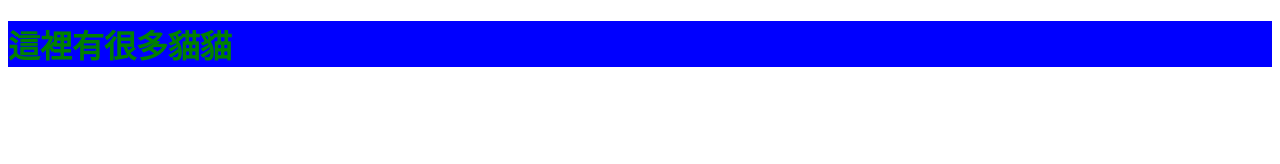
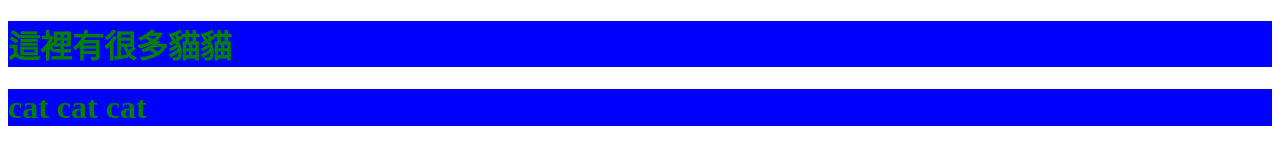
Before and after one commit to JCxYIS/ncugcGit, a plain HTML site: page index.html in a window 1280 px wide. Drawn offline with Linux system fonts and the light colour scheme.

Commit message:
cat cat cat

```diff
--- a/index.html
+++ b/index.html
@@ -7,5 +7,6 @@
     </head>
     <body>
         <h1>這裡有很多貓貓</h1>
+        <h1>cat cat cat</h1>
     </body>
 </html>
```
